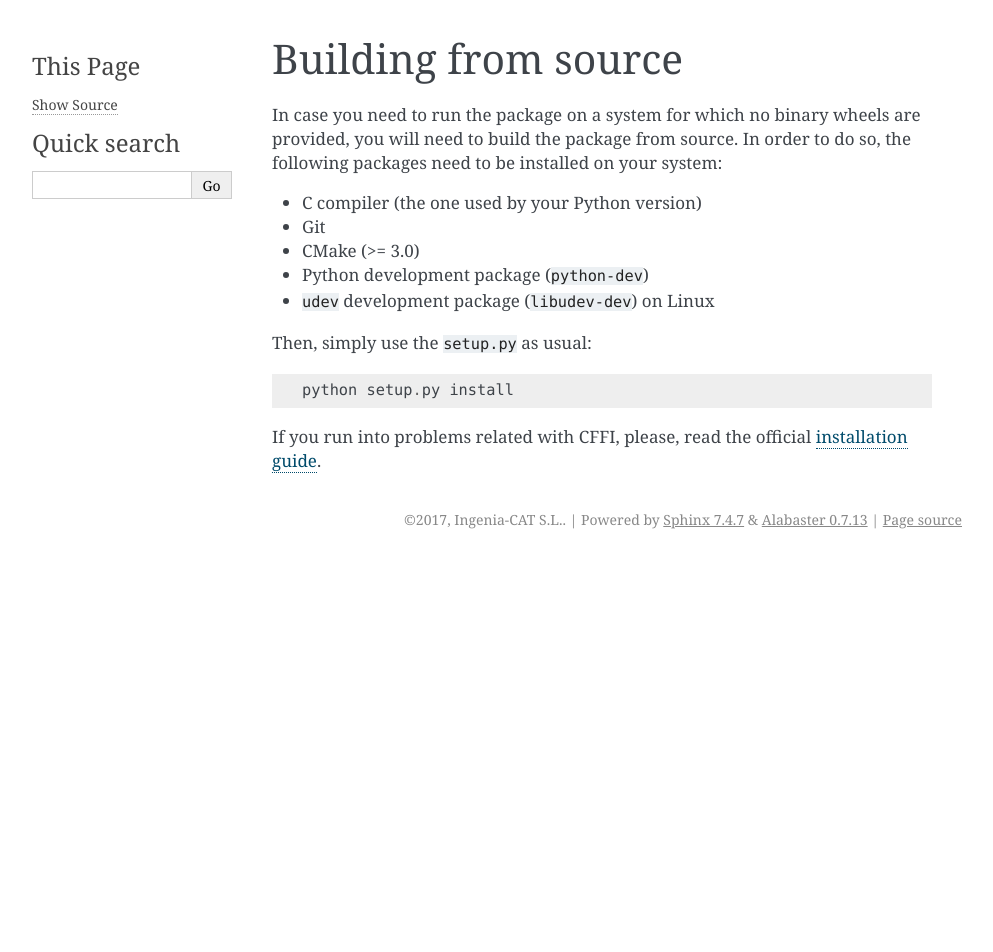
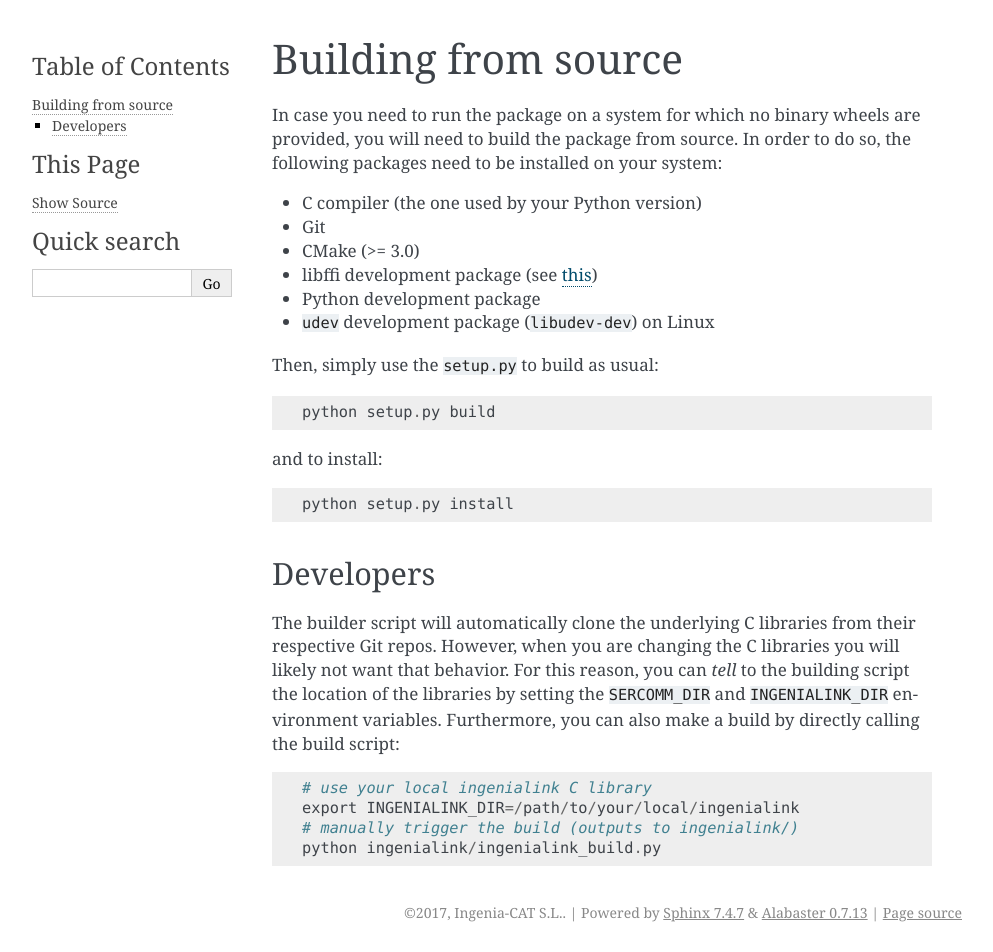
Before and after one commit to ingeniamc/ingenialink-python, a Sphinx documentation site: the page built from docs/building.rst, in a window 1280 px wide. Shown: the whole page, without its empty margins (148-1141 px from the left). Built offline with Sphinx 7.4.7, drawn with Linux system fonts in a browser that asks for light colours; before the commit the page ends 900 px from its top, so only the background shows below that.

Commit message:
docs: building: add some more useful notes

```diff
--- a/docs/building.rst
+++ b/docs/building.rst
@@ -8,12 +8,31 @@ following packages need to be installed on your system:
 * C compiler (the one used by your Python version)
 * Git
 * CMake (>= 3.0)
-* Python development package (``python-dev``)
+* libffi development package (see `this`_)
+* Python development package
 * ``udev`` development package (``libudev-dev``) on Linux
 
-Then, simply use the ``setup.py`` as usual::
+Then, simply use the ``setup.py`` to build as usual::
+
+        python setup.py build
+
+and to install::
 
         python setup.py install
 
-If you run into problems related with CFFI, please, read the official
-`installation guide <http://cffi.readthedocs.io/en/latest/installation.html>`_.
+.. _this: http://cffi.readthedocs.io/en/latest/installation.html
+
+Developers
+----------
+
+The builder script will automatically clone the underlying C libraries from
+their respective Git repos. However, when you are changing the C libraries you
+will likely not want that behavior. For this reason, you can *tell* to the
+building script the location of the libraries by setting the ``SERCOMM_DIR`` and
+``INGENIALINK_DIR`` environment variables. Furthermore, you can also make a
+build by directly calling the build script::
+
+        # use your local ingenialink C library
+        export INGENIALINK_DIR=/path/to/your/local/ingenialink
+        # manually trigger the build (outputs to ingenialink/)
+        python ingenialink/ingenialink_build.py
```
